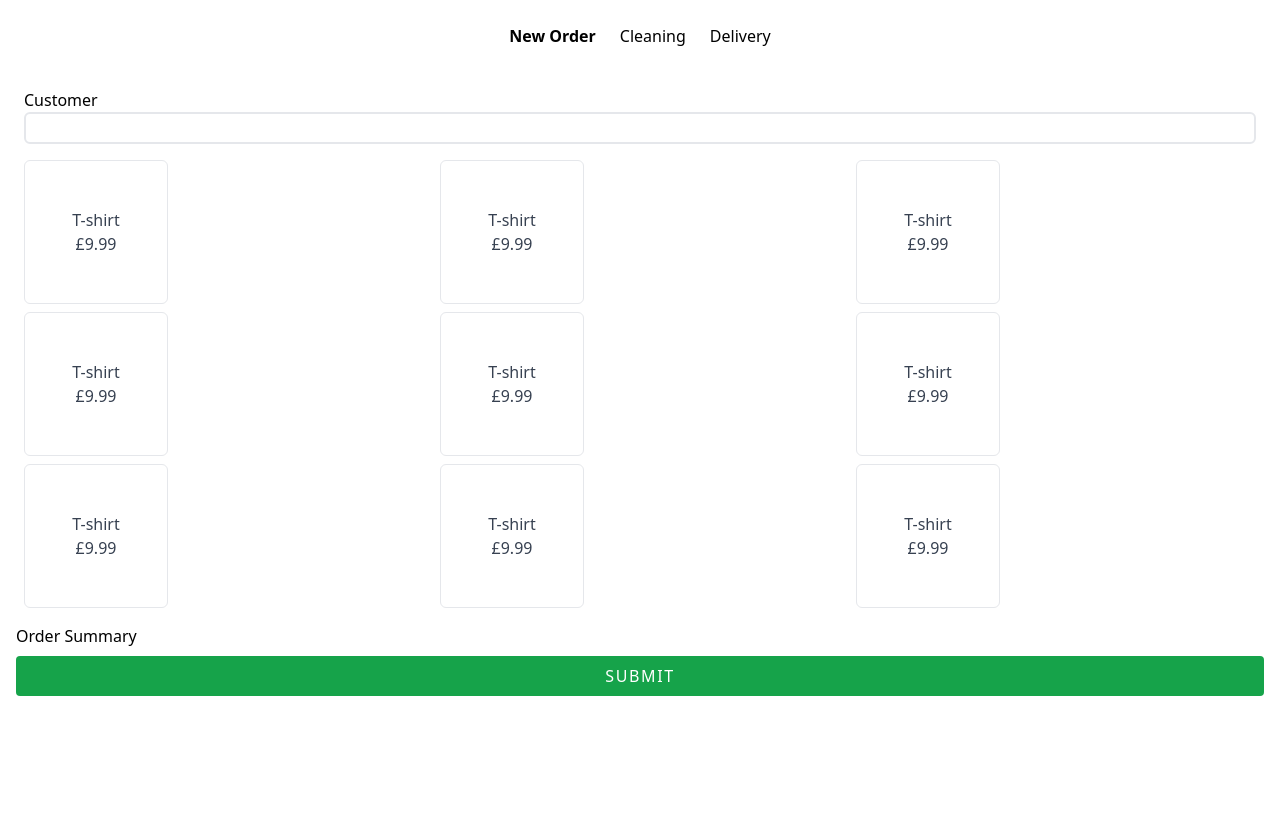
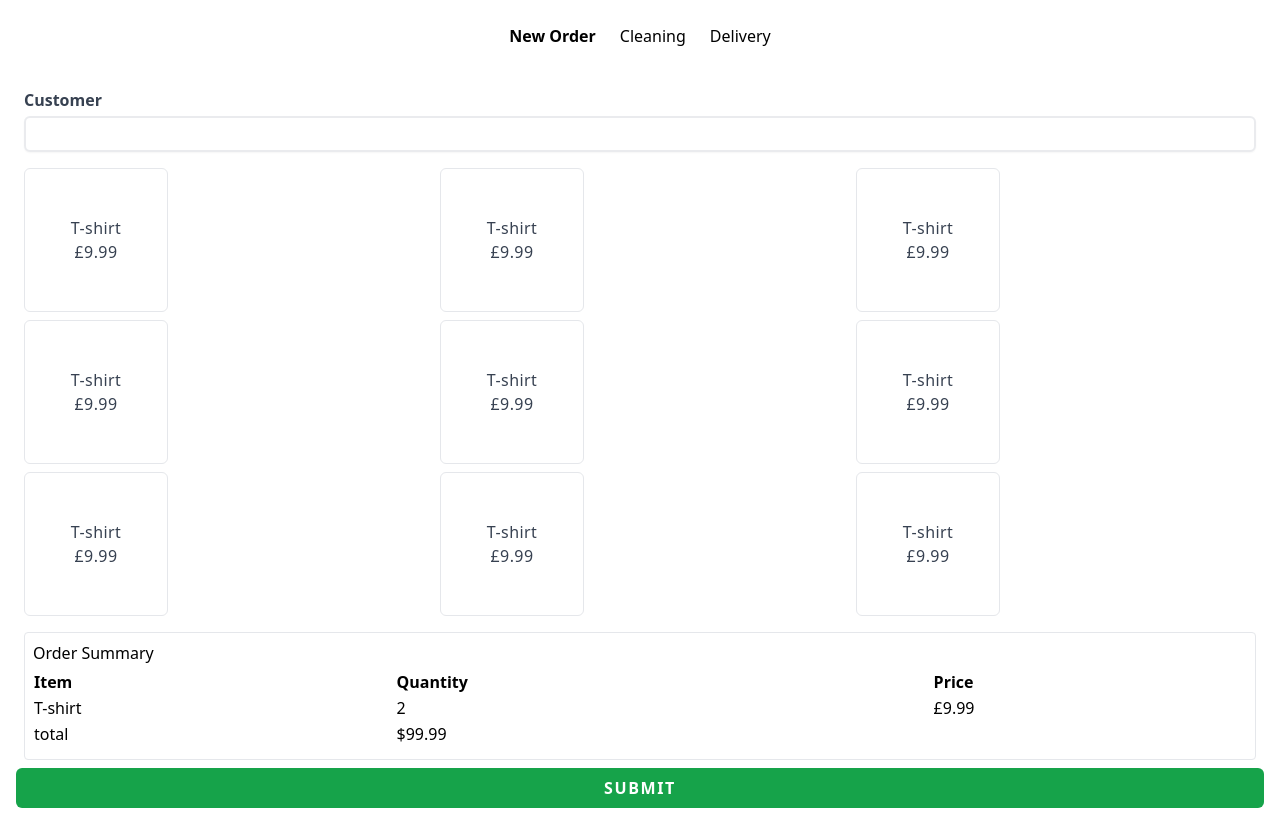
Before and after one commit to McGarry-A/pos, a React (Create React App) app: page /new-order in a window 1280 px wide. Built offline with nearby package versions, Linux system fonts and the light colour scheme.

Commit message:
order summary table hardcoded in

```diff
--- a/src/Components/Basket/Basket.tsx
+++ b/src/Components/Basket/Basket.tsx
@@ -1,8 +1,59 @@
+import { useState } from "react";
+
+interface ItemInterface {
+  item: string,
+  quanity: number,
+  price: string
+}
+
 const Basket = () => {
+  const [basket, setBasket] = useState(null);
+
+  const renderOrderRow = ({item, quanity, price}: ItemInterface) => {
+    return (
+      <tr>
+        <td>{item}</td>
+        <td>{quanity}</td>
+        <td>{price}</td>
+      </tr>
+    )
+  }
+
+  const renderTotalForOrder = () => {
+    return (
+      <tr className="">
+        <td>total</td>
+        <td>$99.99</td>
+      </tr>
+    )
+  }
+
   return (
-    <div className="my-2">
+    <div className="m-2 border p-2 rounded">
       <h3>Order Summary</h3>
-      <div></div>
+      <div className="my-1">
+        {basket ? (
+          <div>0 Items in your basket!</div>
+        ) : (
+          <table className="table-auto w-full">
+            <thead>
+              <tr className="text-left">
+                <th>Item</th>
+                <th>Quantity</th>
+                <th>Price</th>
+              </tr>
+            </thead>
+            <tbody>
+              <tr>
+                <td>T-shirt</td>
+                <td>2</td>
+                <td>£9.99</td>
+              </tr>
+              {renderTotalForOrder()}
+            </tbody>
+          </table>
+        )}
+      </div>
     </div>
   );
 };
--- a/src/Routes/NewOrder/NewOrder.tsx
+++ b/src/Routes/NewOrder/NewOrder.tsx
@@ -8,7 +8,7 @@ const NewOrder = () => {
       <NewOrderForm />
       <ProductGrid />
       <Basket />
-      <button className="block w-full bg-green-600 text-white uppercase tracking-widest py-2 rounded hover:bg-green-500">
+      <button className="w-full uppercase tracking-widest">
         Submit
       </button>
     </div>
--- a/src/index.css
+++ b/src/index.css
@@ -1,3 +1,21 @@
 @tailwind base;
 @tailwind components;
 @tailwind utilities;
+
+@layer base {
+  p {
+    @apply tracking-wide font-sans
+  }
+
+  button {
+    @apply block py-2 px-4 text-white bg-green-600 hover:bg-green-500 rounded-md font-semibold
+  }
+
+  input {
+    @apply shadow-sm border rounded w-full py-4 px-3 opacity-80 leading-tight focus:outline-none focus:border-blue-500
+  }
+
+  label {
+    @apply block text-gray-700 font-semibold mb-1
+  }
+}
```
Also changed, not shown: src/index.tsx (+7 -7 lines).
